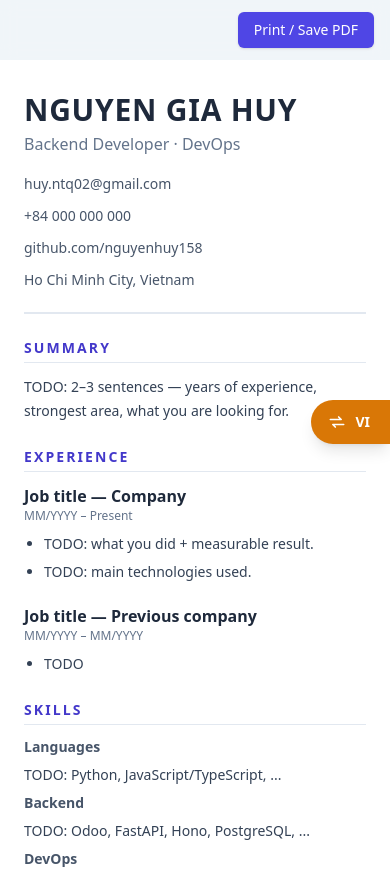
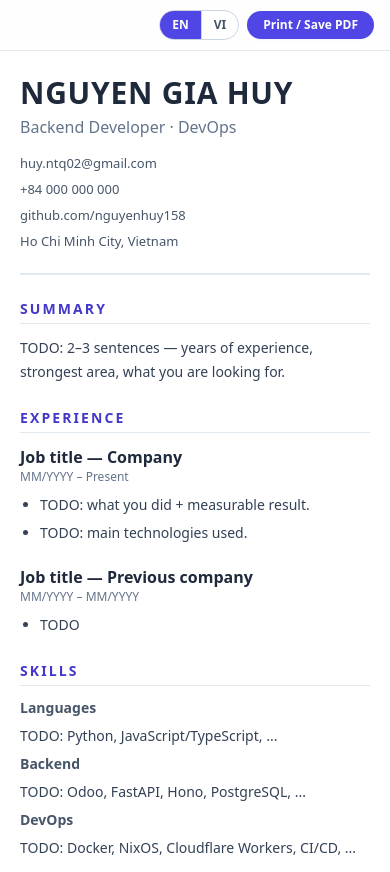
Before and after one commit to nguyenhuy158/resume, a website: page public/index.html in a window 390 px wide. Shown: the top 872 px of the page. Drawn offline with nearby package versions, Linux system fonts and the light colour scheme.

Commit message:
fix: move language switch into the toolbar
The floating edge button overlapped page content on mobile and gave
no indication of the active language. Replaced it with a segmented
EN/VI control in the sticky toolbar, and tightened header spacing on
small screens.

Co-Authored-By: Claude Opus 5 <noreply@anthropic.com>

```diff
--- a/public/index.html
+++ b/public/index.html
@@ -32,30 +32,26 @@
 <body class="m-0 bg-slate-100 font-sans text-slate-800 antialiased">
 
 <!-- Thanh công cụ: ẩn khi in -->
-<div class="no-print sticky top-0 z-10 flex justify-end gap-2 bg-slate-100/80 px-4 py-3 backdrop-blur">
+<div class="no-print sticky top-0 z-10 flex items-center justify-end gap-2 border-b border-slate-200 bg-white/90 px-4 py-2.5 backdrop-blur">
+
+  <!-- Chọn ngôn ngữ: 2 nút phân đoạn, trạng thái hiện tại thấy ngay -->
+  <div class="flex overflow-hidden rounded-full border border-slate-300 text-xs font-semibold">
+    <button type="button" data-lang="en" class="lang-btn px-3 py-1.5 transition">EN</button>
+    <button type="button" data-lang="vi" class="lang-btn border-l border-slate-300 px-3 py-1.5 transition">VI</button>
+  </div>
+
   <button onclick="window.print()"
-    class="rounded-md bg-indigo-600 px-4 py-2 text-sm font-medium text-white shadow transition hover:bg-indigo-700"
+    class="rounded-full bg-indigo-600 px-4 py-1.5 text-xs font-semibold text-white shadow-sm transition hover:bg-indigo-700 sm:text-sm"
     data-i18n="print">Print / Save PDF</button>
 </div>
 
-<!-- Nút đổi ngôn ngữ, neo mép phải màn hình -->
-<button id="lang-toggle" type="button"
-  class="no-print fixed right-0 top-1/2 z-20 flex -translate-y-1/2 items-center gap-2 rounded-l-full bg-amber-600 py-3 pl-4 pr-5 text-sm font-semibold text-white shadow-lg transition hover:bg-amber-700">
-  <svg xmlns="http://www.w3.org/2000/svg" viewBox="0 0 24 24" fill="none" stroke="currentColor" stroke-width="2"
-    stroke-linecap="round" stroke-linejoin="round" class="h-5 w-5 shrink-0">
-    <path d="M4 9h13l-3-3" />
-    <path d="M20 15H7l3 3" />
-  </svg>
-  <span id="lang-label">VI</span>
-</button>
-
-<main class="sheet mx-auto max-w-[900px] bg-white px-6 py-8 shadow-sm sm:px-10 sm:py-12">
+<main class="sheet mx-auto max-w-[900px] bg-white px-5 py-6 shadow-sm sm:px-10 sm:py-12">
 
   <header class="border-b-2 border-slate-200 pb-5">
     <h1 class="m-0 text-3xl font-bold uppercase tracking-wide sm:text-[34px]">Nguyen Gia Huy</h1>
     <div class="mt-1 text-base text-slate-500 sm:text-lg" data-i18n="role">Backend Developer &middot; DevOps</div>
 
-    <div class="mt-4 flex flex-col gap-2 text-sm leading-6 text-slate-600 sm:flex-row sm:flex-wrap sm:items-center sm:gap-x-4">
+    <div class="mt-3 flex flex-col gap-y-0.5 text-[13px] leading-6 text-slate-600 sm:mt-4 sm:flex-row sm:flex-wrap sm:items-center sm:gap-x-4 sm:text-sm">
       <a href="mailto:huy.ntq02@gmail.com" class="transition hover:text-indigo-600">huy.ntq02@gmail.com</a>
       <span class="hidden text-slate-300 sm:inline">|</span>
       <a href="tel:+84000000000" class="transition hover:text-indigo-600">+84 000 000 000</a>
@@ -197,17 +193,21 @@
       const value = dict[el.dataset.i18n];
       if (value !== undefined) el.textContent = value;
     });
-    // Nút hiển thị ngôn ngữ sẽ chuyển sang, không phải ngôn ngữ hiện tại.
-    document.getElementById('lang-label').textContent = lang === 'en' ? 'VI' : 'EN';
+    document.querySelectorAll('.lang-btn').forEach((btn) => {
+      const active = btn.dataset.lang === lang;
+      btn.classList.toggle('bg-indigo-600', active);
+      btn.classList.toggle('text-white', active);
+      btn.classList.toggle('text-slate-600', !active);
+      btn.classList.toggle('hover:bg-slate-100', !active);
+      btn.setAttribute('aria-pressed', String(active));
+    });
     localStorage.setItem(STORAGE_KEY, lang);
   }
 
-  let current = localStorage.getItem(STORAGE_KEY) === 'vi' ? 'vi' : 'en';
-  applyLang(current);
+  applyLang(localStorage.getItem(STORAGE_KEY) === 'vi' ? 'vi' : 'en');
 
-  document.getElementById('lang-toggle').addEventListener('click', () => {
-    current = current === 'en' ? 'vi' : 'en';
-    applyLang(current);
+  document.querySelectorAll('.lang-btn').forEach((btn) => {
+    btn.addEventListener('click', () => applyLang(btn.dataset.lang));
   });
 
   document.getElementById('updated').textContent = document.lastModified;
```
